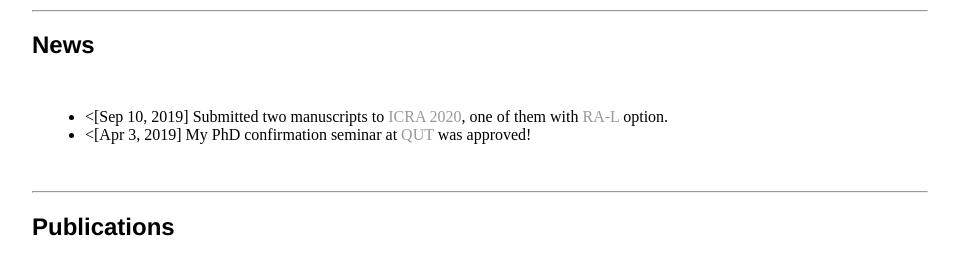
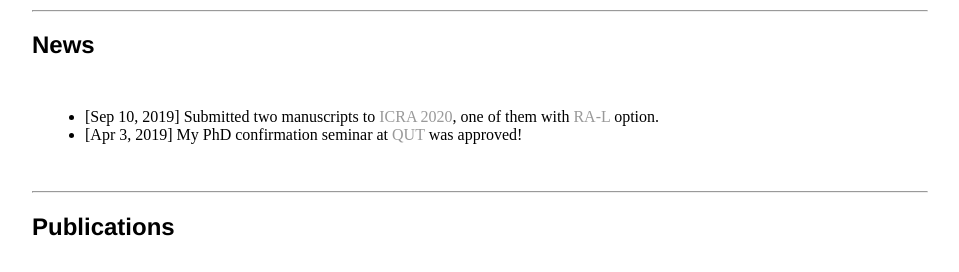
Before and after one commit to mchancan/mchancan.github.io, a Jekyll site: the page built from index.html, in a window 1280 px wide. Shown: the part 372-644 px from the top of the page, without its empty margins (160-1119 px from the left). Built offline with Jekyll 4.4.1, drawn with Linux system fonts in a browser that asks for light colours; comment, search, counter and statistics services are not loaded.

```diff
--- a/index.html
+++ b/index.html
@@ -31,8 +31,8 @@ title: Marvin Chancán
 	<tr>
 		<td>
 			<ul>
-			<li><[Sep 10, 2019] </b> Submitted two manuscripts to <a href="http://icra2020.org">ICRA 2020</a>, one of them with <a href="http://ieee-ras.org/publications/ra-l">RA-L</a> option. <br></li>
-			<li><[Apr 3, 2019] </b> My PhD confirmation seminar at <a href="https://qut.edu.au">QUT</a> was approved! <br></li>
+			<li>[Sep 10, 2019] Submitted two manuscripts to <a href="http://icra2020.org">ICRA 2020</a>, one of them with <a href="http://ieee-ras.org/publications/ra-l">RA-L</a> option. </li>
+			<li>[Apr 3, 2019] My PhD confirmation seminar at <a href="https://qut.edu.au">QUT</a> was approved! </li>
 			</ul>
 		</td>
 	<tr>
```
